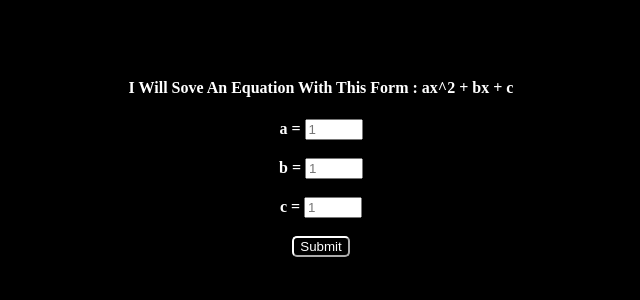
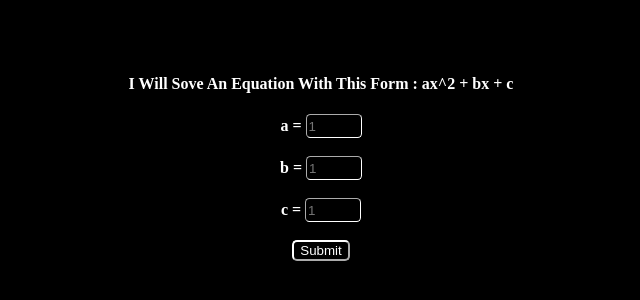
Before and after one commit to ed6dev/ed6dev.github.io, a plain HTML site: page Quadratic-Equation/index.html in a window 1280 px wide. Shown: the part 232-532 px from the top of the page, without its empty margins (319-959 px from the left). Drawn offline with Linux system fonts and the light colour scheme.

Commit message:
style.css changes

```diff
--- a/Quadratic-Equation/style.css
+++ b/Quadratic-Equation/style.css
@@ -28,5 +28,11 @@ label {
 }
 
 .input-nums {
-    width: 50px;
+  width: 50px;
+  background-color: transparent;
+  color: white;
+  border-radius: 4.5px;
+  border-width: 1px;
+  border-color: white;
+  height: 20px;
 }
```
